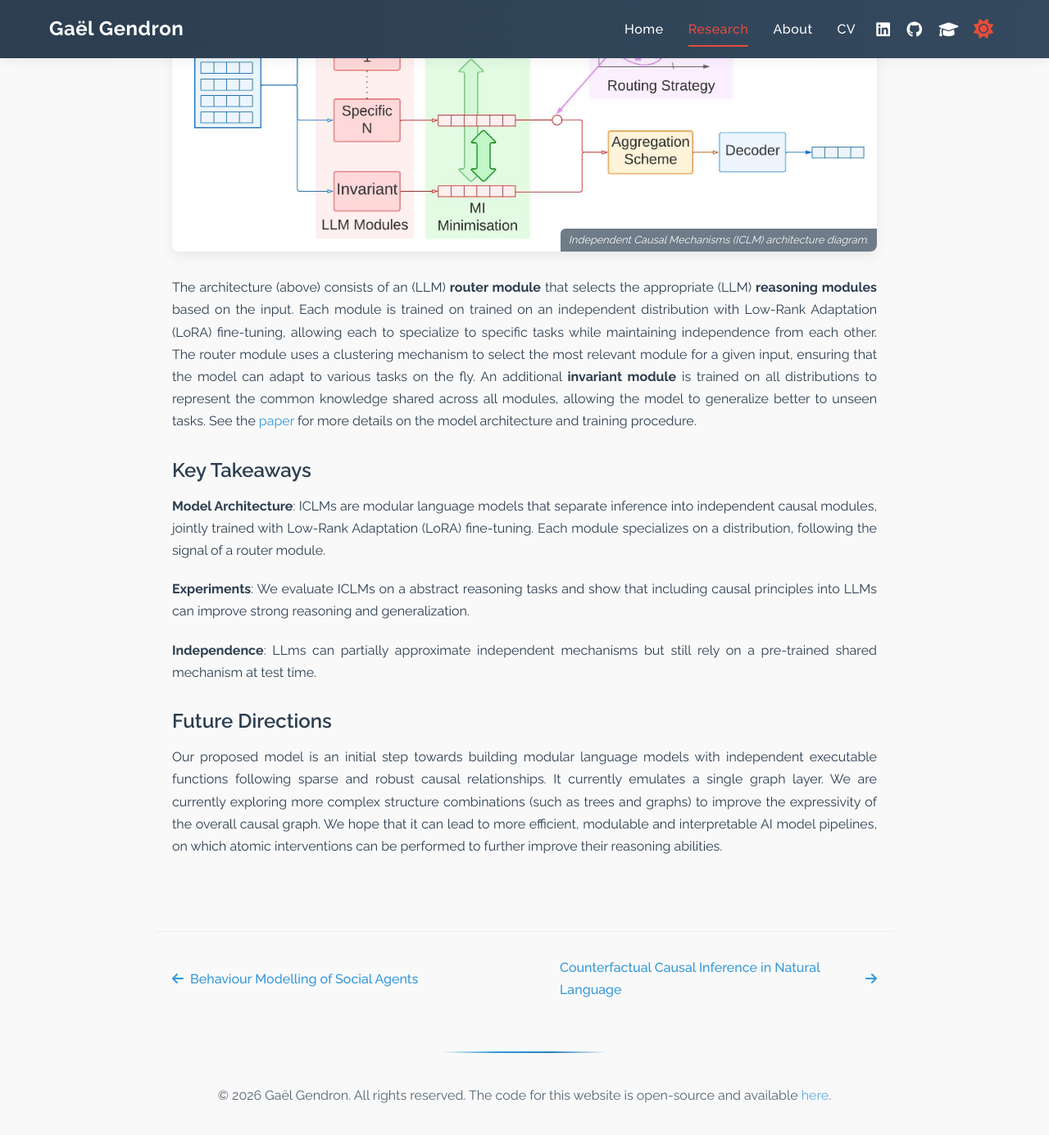
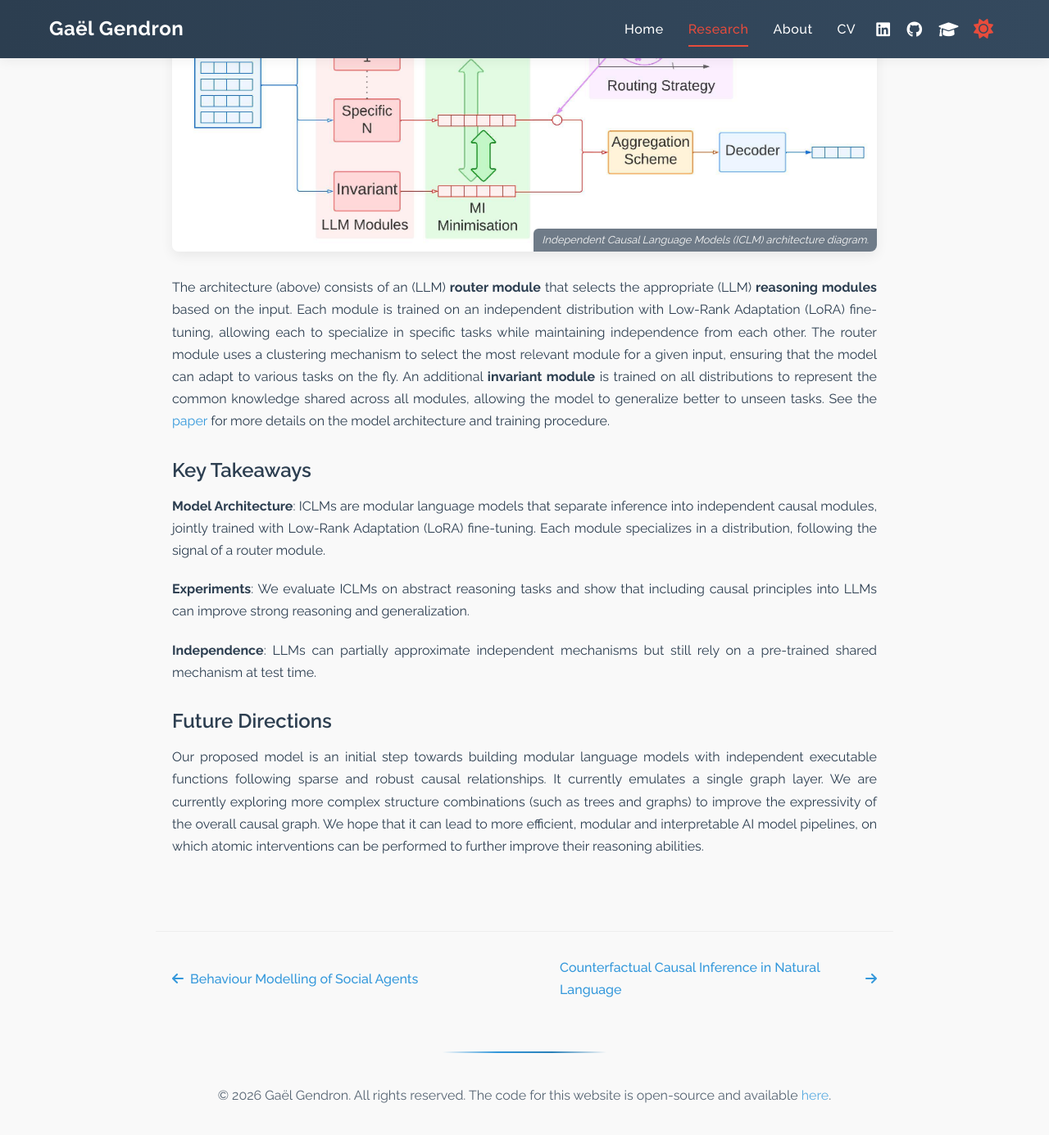
Before and after one commit to ggendro/ggendro.github.io, a Jekyll site: the page built from _projects/iclm.md, in a window 1280 px wide and 1400 px high, scrolled down 1375 px. Shown: the top 1385 px of the window at 82% size. Built offline with Jekyll 4.4.1, drawn with Linux system fonts in a browser that asks for light colours; some of the changed text lies outside the part shown.

Commit message:
fix(typo): minor typographic fix

```diff
--- a/_projects/iclm.md
+++ b/_projects/iclm.md
@@ -28,23 +28,23 @@ In this project, we develop **Independent Causal Language Models** (ICLMs), a no
 
 <figure class="about-featured-image" markdown="0">
   <img src="/assets/projects/iclm-architecture.jpeg"
-       alt="Independent Causal Mechanisms (ICLM) architecture diagram.">
+       alt="Independent Causal Language Models (ICLM) architecture diagram.">
   <figcaption>
-    Independent Causal Mechanisms (ICLM) architecture diagram.
+    Independent Causal Language Models (ICLM) architecture diagram.
   </figcaption>
 </figure>
 
 
-The architecture (above) consists of an (LLM) **router module** that selects the appropriate (LLM) **reasoning modules** based on the input. Each module is trained on trained on an independent distribution with Low-Rank Adaptation (LoRA) fine-tuning, allowing each to specialize to specific tasks while maintaining independence from each other. The router module uses a clustering mechanism to select the most relevant module for a given input, ensuring that the model can adapt to various tasks on the fly. An additional **invariant module** is trained on all distributions to represent the common knowledge shared across all modules, allowing the model to generalize better to unseen tasks. See the [paper](https://aclanthology.org/2024.emnlp-main.381/) for more details on the model architecture and training procedure.
+The architecture (above) consists of an (LLM) **router module** that selects the appropriate (LLM) **reasoning modules** based on the input. Each module is trained on an independent distribution with Low-Rank Adaptation (LoRA) fine-tuning, allowing each to specialize in specific tasks while maintaining independence from each other. The router module uses a clustering mechanism to select the most relevant module for a given input, ensuring that the model can adapt to various tasks on the fly. An additional **invariant module** is trained on all distributions to represent the common knowledge shared across all modules, allowing the model to generalize better to unseen tasks. See the [paper](https://aclanthology.org/2024.emnlp-main.381/) for more details on the model architecture and training procedure.
 
 ## Key Takeaways
 
-**Model Architecture**: ICLMs are modular language models that separate inference into independent causal modules, jointly trained with Low-Rank Adaptation (LoRA) fine-tuning. Each module specializes on a distribution, following the signal of a router module.
+**Model Architecture**: ICLMs are modular language models that separate inference into independent causal modules, jointly trained with Low-Rank Adaptation (LoRA) fine-tuning. Each module specializes in a distribution, following the signal of a router module.
 
-**Experiments**: We evaluate ICLMs on a abstract reasoning tasks and show that including causal principles into LLMs can improve strong reasoning and generalization.
+**Experiments**: We evaluate ICLMs on abstract reasoning tasks and show that including causal principles into LLMs can improve strong reasoning and generalization.
 
-**Independence**: LLms can partially approximate independent mechanisms but still rely on a pre-trained shared mechanism at test time.
+**Independence**: LLMs can partially approximate independent mechanisms but still rely on a pre-trained shared mechanism at test time.
 
 ## Future Directions
 
-Our proposed model is an initial step towards building modular language models with independent executable functions following sparse and robust causal relationships. It currently emulates a single graph layer. We are currently exploring more complex structure combinations (such as trees and graphs) to improve the expressivity of the overall causal graph. We hope that it can lead to more efficient, modulable and interpretable AI model pipelines, on which atomic interventions can be performed to further improve their reasoning abilities.
+Our proposed model is an initial step towards building modular language models with independent executable functions following sparse and robust causal relationships. It currently emulates a single graph layer. We are currently exploring more complex structure combinations (such as trees and graphs) to improve the expressivity of the overall causal graph. We hope that it can lead to more efficient, modular and interpretable AI model pipelines, on which atomic interventions can be performed to further improve their reasoning abilities.
```
Also changed, not shown: other parts of _projects/iclm.md (+2 -2 lines), _projects/abstract-reasoning.md (+2 -2 lines), _projects/causal-cartographer.md (+7 -7 lines), _projects/counterfactual-inference.md (+3 -3 lines), _projects/disentanglement.md (+5 -5 lines), _projects/social-agents.md (+5 -5 lines).
